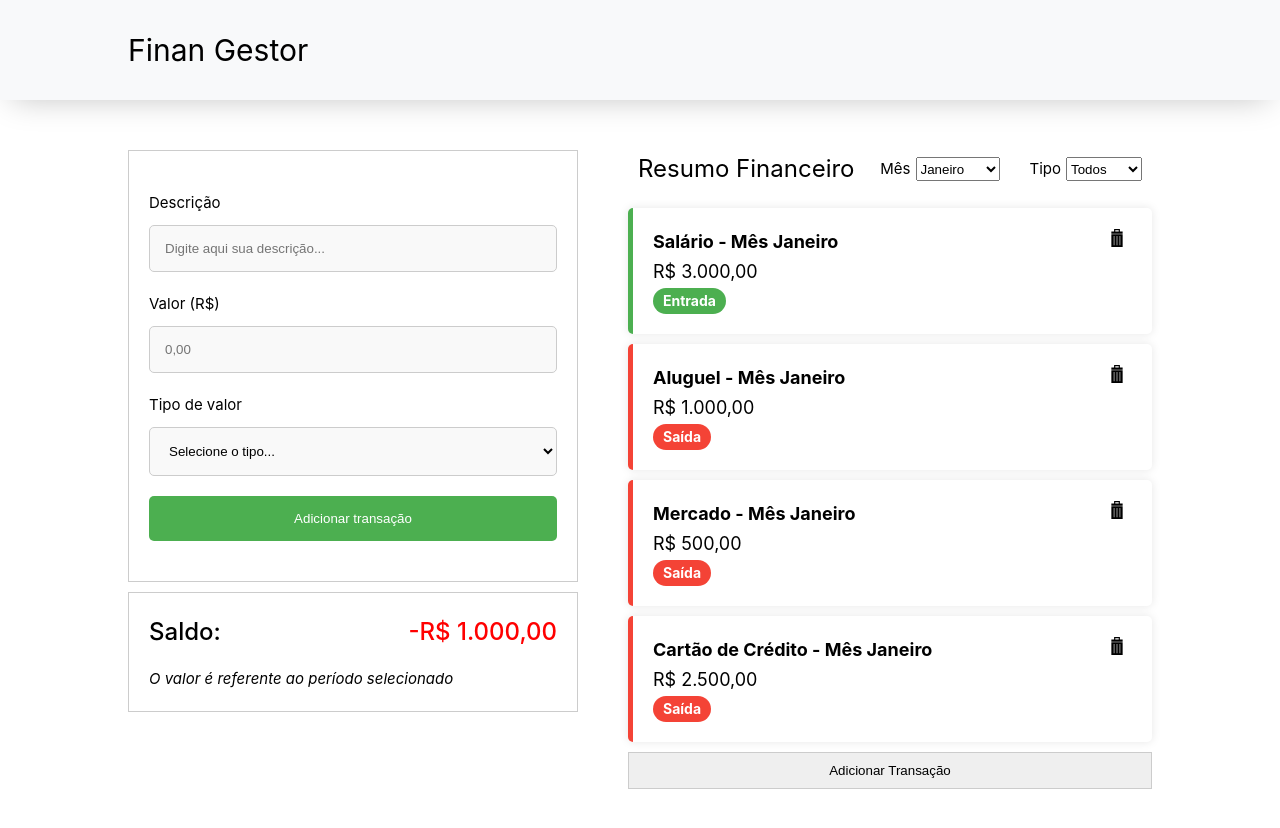
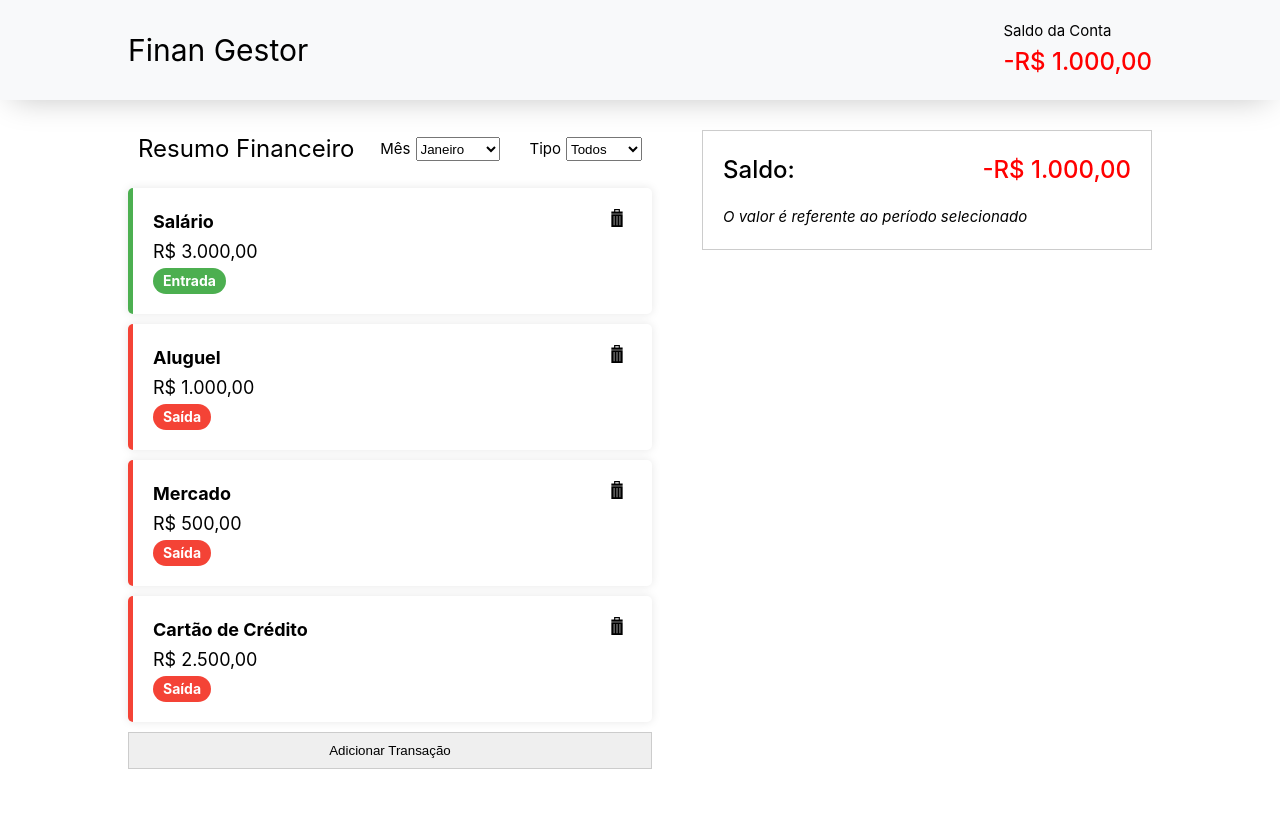
Before and after one commit to patrickcordeiro/finan-gestor, a Vue app: page / in a window 1280 px wide. Shown: the top 828 px of the page. After the commit the page ends 800 px from the top, so only its background shows below. Built offline with nearby package versions, Linux system fonts and the light colour scheme.

Commit message:
refactor: Adjust layout and components

```diff
--- a/src/App.vue
+++ b/src/App.vue
@@ -1,19 +1,17 @@
 <template>
-  <HeaderComponent />
+  <HeaderComponent :total-balance="totalBalance" />
   <main>
     <div class="container-main">
+      <TransactionsList :transaction-list="transactionList" @delete-card="deleteCard" />
       <div class="container-aside">
-        <AddTransactionForm :transaction-list="transactionList" />
         <TotalBalanceComponent :total-balance="totalBalance" />
       </div>
-      <TransactionsList :transaction-list="transactionList" @delete-card="deleteCard" />
     </div>
   </main>
 </template>
 
 <script setup lang="ts">
 import HeaderComponent from './components/HeaderComponent.vue'
-import AddTransactionForm from './components/AddTransactionForm.vue'
 import TransactionsList from './components/TransactionsList.vue'
 import TotalBalanceComponent from './components/TotalBalanceComponent.vue'
 import { computed, ref } from 'vue'
@@ -88,7 +86,7 @@ main {
   display: flex;
   justify-content: center;
   align-items: center;
-  padding: 50px 0;
+  padding: 30px 0;
 
   .container-main {
     display: flex;
--- a/src/assets/main.css
+++ b/src/assets/main.css
@@ -2,6 +2,7 @@
 
 #app {
   /* max-width: 1280px; */
+  height: 100vh;
   margin: 0 auto;
   /* padding: 2rem; */
   font-weight: normal;
--- a/src/components/HeaderComponent.vue
+++ b/src/components/HeaderComponent.vue
@@ -1,12 +1,34 @@
 <template>
   <header>
-    <div>
-      <h1>Finan Gestor</h1>
+    <div class="header-box">
+      <div class="logo">
+        <h1>Finan Gestor</h1>
+      </div>
+
+      <div class="account-balance">
+        <p>Saldo da Conta</p>
+        <span :style="{ color: balanceColor }"> {{ currencyFormated }} </span>
+      </div>
     </div>
   </header>
 </template>
 
-<script setup lang="ts"></script>
+<script setup lang="ts">
+import formatCurrency from '@/utils/formatCurrency'
+import { computed } from 'vue'
+
+const props = defineProps<{
+  totalBalance: number
+}>()
+
+const balanceColor = computed(() => {
+  return props.totalBalance >= 0 ? 'green' : 'red'
+})
+
+const currencyFormated = computed(() => {
+  return formatCurrency(props.totalBalance)
+})
+</script>
 
 <style>
 header {
@@ -18,8 +40,18 @@ header {
   box-shadow: 0px 10px 32px -12px rgba(0, 0, 0, 0.25);
   background-color: rgb(248, 249, 250);
 
-  div {
+  .header-box {
+    display: flex;
+    align-items: center;
+    justify-content: space-between;
     width: 80%;
+  }
+
+  .account-balance {
+    span {
+      font-size: 1.5rem;
+      font-weight: 500;
+    }
   }
 }
 </style>
--- a/src/components/TransactionCard.vue
+++ b/src/components/TransactionCard.vue
@@ -2,7 +2,7 @@
   <div class="card" :style="{ borderLeft: '5px solid ' + cardColor }">
     <div class="card-data">
       <h3 class="card-data-title">
-        {{ props.transaction.description }} - Mês {{ props.transaction.month }}
+        {{ props.transaction.description }}
       </h3>
       <p class="card-data-value">{{ currencyFormated }}</p>
       <div class="card-type">
```
